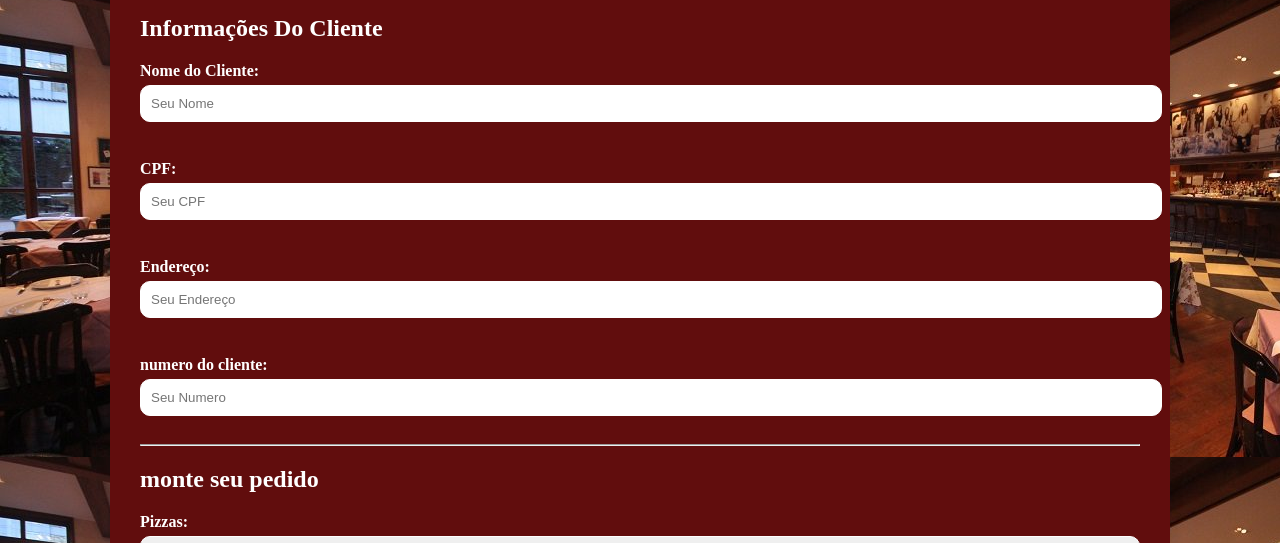
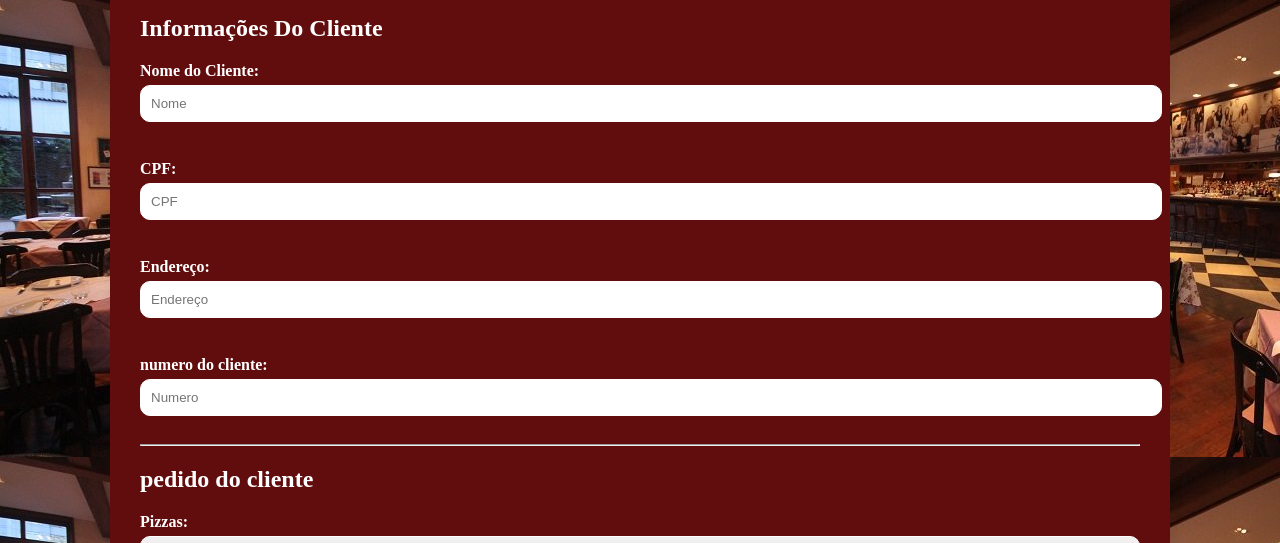
Before and after one commit to vitoralexandreeggers/trabaio2, a plain HTML site: page index.html in a window 1280 px wide. Shown: the part 487-1030 px from the top of the page. Drawn offline with Linux system fonts and the light colour scheme.

Commit message:
Add files via upload

```diff
--- a/index.html
+++ b/index.html
@@ -16,26 +16,26 @@
         <hr>
         <h2>Informações Do Cliente</h2>
         <label for="nome">Nome do Cliente: </label>
-        <input type="text" name="Nome" id="nome" placeholder="Seu Nome">
+        <input type="text" name="Nome" id="nome" placeholder="Nome">
         <br>
         <br>
 
         <label for="cpf">CPF: </label>
-        <input type="text" name="cpf" id="cpf" placeholder="Seu CPF">
+        <input type="text" name="cpf" id="cpf" placeholder="CPF">
         <br>
         <br>
 
         <label for="endereco">Endereço: </label>
-        <input type="text" name="endereço" id="endereco" placeholder="Seu Endereço">
+        <input type="text" name="endereço" id="endereco" placeholder="Endereço">
         <br>
         <br>
 
         <label for="numero">numero do cliente: </label>
-        <input type="text" name="numerocliente" id="numero" placeholder="Seu Numero">
+        <input type="text" name="numerocliente" id="numero" placeholder="Numero">
 
         <hr>
 
-        <h2>monte seu pedido</h2>
+        <h2>pedido do cliente</h2>
         <label for="cardapio">Pizzas: </label>
          <select id="cardapio" name="cardapio"></select>
          <input type="number" id="qtdCardapio" value="1" min="0">
```
